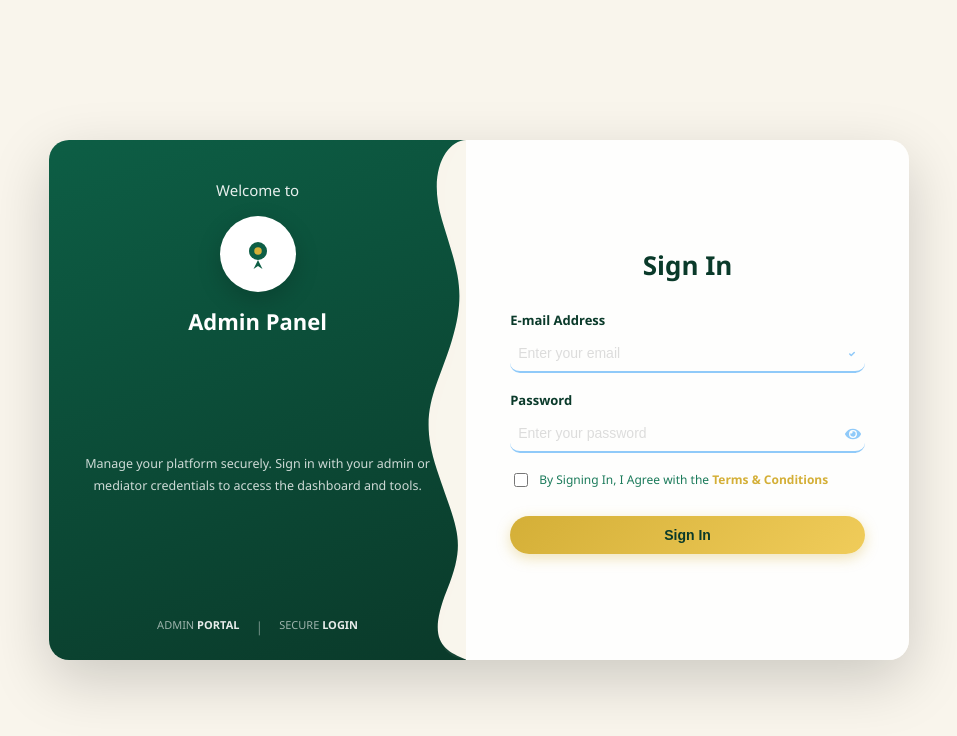
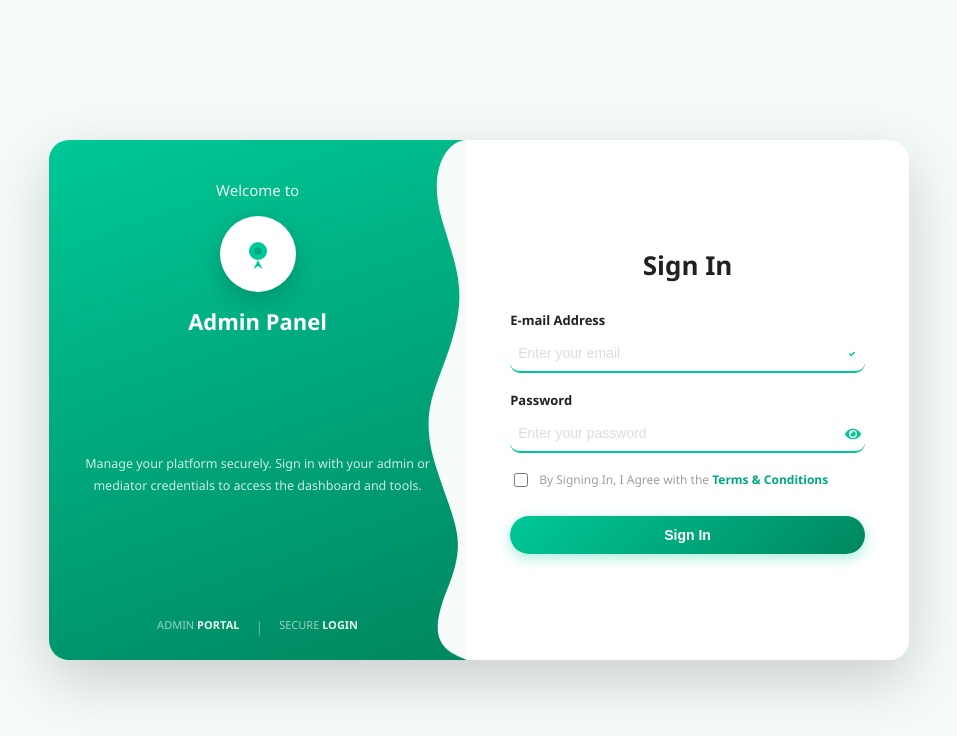
Before and after one commit to REJYKARINGA/matrimony_admin, a React (Vite) app: page / in a window 1280 px wide. Shown: the top 736 px of the page, without its empty margins (161-1118 px from the left). Built offline with nearby package versions, Linux system fonts and the light colour scheme.

Commit message:
Theme Updated

```diff
--- a/index.html
+++ b/index.html
@@ -4,7 +4,8 @@
     <meta charset="UTF-8" />
     <link rel="icon" type="image/svg+xml" href="/vite.svg" />
     <meta name="viewport" content="width=device-width, initial-scale=1.0" />
-    <title>matrimony_admin</title>
+    <meta name="theme-color" content="#00C897" />
+    <title>Matrimony Admin Panel</title>
   </head>
   <body>
     <div id="root"></div>
--- a/src/index.css
+++ b/src/index.css
@@ -1,44 +1,45 @@
 :root {
-  --primary: #0D5E45;
-  --primary-rgb: 13, 94, 69;
-  --primary-dark: #0A3A2A;
-  --secondary: #D4AF37;
-  --secondary-rgb: 212, 175, 55;
-  --bg: #F9F5EC;
-  --text: #0A3A2A;
-  --text-secondary: #1A7A5A;
-  --icon-muted: #2A9970;
-  --card-bg: rgba(255, 255, 255, 0.9);
+  --primary: #00C897;
+  --primary-rgb: 0, 200, 151;
+  --primary-dark: #00875F;
+  --primary-deep: #00A87D;
+  --secondary: #00A87D;
+  --secondary-rgb: 0, 168, 125;
+  --bg: #F5FBF9;
+  --text: #212121;
+  --text-secondary: #9E9E9E;
+  --icon-muted: #00875F;
+  --card-bg: #FFFFFF;
   --sidebar-bg: #FFFFFF;
-  --header-bg: rgba(255, 255, 255, 0.9);
-  --border-color: rgba(184, 148, 31, 0.2);
+  --header-bg: rgba(255, 255, 255, 0.95);
+  --border-color: #E0E0E0;
   --input-bg: #FFFFFF;
-  --input-border: #D4AF37;
-  --hover-bg: #C8EAD8;
+  --input-border: #D4F5EB;
+  --hover-bg: #E8FBF5;
   --shadow-sm: 0 1px 2px 0 rgba(0, 0, 0, 0.05);
   --shadow-md: 0 4px 6px -1px var(--shadow-color), 0 2px 4px -2px var(--shadow-color);
   --shadow-lg: 0 10px 15px -3px var(--shadow-color), 0 4px 6px -4px var(--shadow-color);
   --shadow-xl: 0 20px 25px -5px var(--shadow-color), 0 8px 10px -6px var(--shadow-color);
-  --shadow-color: rgba(13, 94, 69, 0.12);
-  --error: #dc3545;
-  --error-bg: #fff0f0;
-  --error-border: #ffcccc;
-  --error-text: #cc3333;
-  --success: #10B981;
-  --success-rgb: 16, 185, 129;
+  --shadow-color: rgba(0, 200, 151, 0.1);
+  --error: #EF4444;
+  --error-bg: #FEE2E2;
+  --error-border: #FCA5A5;
+  --error-text: #B91C1C;
+  --success: #00C897;
+  --success-rgb: 0, 200, 151;
 }
 
 [data-theme='dark'] {
-  --bg: #0A3A2A;
-  --text: #F5E6A3;
-  --text-secondary: #D4AF37;
-  --card-bg: rgba(28, 28, 28, 0.8);
-  --sidebar-bg: #1C1C1C;
-  --header-bg: rgba(28, 28, 28, 0.9);
-  --border-color: rgba(212, 175, 55, 0.3);
-  --input-bg: #1C1C1C;
-  --input-border: #B8941F;
-  --hover-bg: #1A7A5A;
+  --bg: #0F172A;
+  --text: #F8FAFC;
+  --text-secondary: #94A3B8;
+  --card-bg: #1E293B;
+  --sidebar-bg: #1E293B;
+  --header-bg: rgba(30, 41, 59, 0.95);
+  --border-color: #334155;
+  --input-bg: #1E293B;
+  --input-border: #334155;
+  --hover-bg: #334155;
   --shadow-color: rgba(0, 0, 0, 0.4);
 }
 
--- a/src/pages/Dashboard.jsx
+++ b/src/pages/Dashboard.jsx
@@ -22,20 +22,20 @@ import { CONFIG } from '../config';
 const API_URL = CONFIG.API_URL;
 
 const COLORS = {
-    primary: '#0D5E45',
-    secondary: '#D4AF37',
-    success: '#10B981',
+    primary: '#00C897',
+    secondary: '#00A87D',
+    success: '#00C897',
     warning: '#F59E0B',
     danger: '#EF4444',
-    info: '#2A9970',
-    chart1: '#0D5E45',
-    chart2: '#D4AF37',
-    chart3: '#1A7A5A',
-    chart4: '#B8941F',
-    chart5: '#EF4444',
-    chart6: '#10B981',
+    info: '#00875F',
+    chart1: '#00C897',
+    chart2: '#00A87D',
+    chart3: '#00875F',
+    chart4: '#D4F5EB',
+    chart5: '#E8FBF5',
+    chart6: '#212121',
     female: '#ec4899',
-    male: '#0D5E45'
+    male: '#00C897'
 };
 
 const containerVariants = {
--- a/src/pages/Login.jsx
+++ b/src/pages/Login.jsx
@@ -149,16 +149,16 @@ export default function Login() {
                     padding: 11px 0;
                     font-size: 14px;
                     font-weight: 600;
-                    color: var(--primary-dark);
-                    background: linear-gradient(135deg, var(--secondary) 0%, #F0CC5A 100%);
+                    color: white;
+                    background: linear-gradient(135deg, var(--primary) 0%, var(--primary-dark) 100%);
                     border: none;
                     border-radius: 25px;
                     cursor: pointer;
-                    box-shadow: 0 4px 14px rgba(212, 175, 55, 0.35);
+                    box-shadow: 0 4px 14px rgba(0, 200, 151, 0.35);
                     transition: box-shadow 0.25s;
                 }
                 .btn-signin:disabled { background: var(--input-border); opacity: 0.7; cursor: not-allowed; }
-                .btn-signin:hover:not(:disabled) { box-shadow: 0 6px 20px rgba(212, 175, 55, 0.5); }
+                .btn-signin:hover:not(:disabled) { box-shadow: 0 6px 20px rgba(0, 200, 151, 0.5); }
 
                 .btn-signup {
                     flex: 1;
@@ -309,10 +309,10 @@ export default function Login() {
                                         }}
                                         placeholder="Enter your email"
                                         className="login-input"
-                                        style={{ borderBottomColor: formErrors.email ? '#dc3545' : '#90caf9' }}
+                                        style={{ borderBottomColor: formErrors.email ? '#dc3545' : 'var(--primary)' }}
                                     />
                                     <svg style={{ position: 'absolute', right: 4, top: '50%', transform: 'translateY(-50%)' }} width="18" height="18" viewBox="0 0 24 24" fill="none">
-                                        <path d="M9 12l2 2 4-4" stroke={formErrors.email ? '#dc3545' : '#90caf9'} strokeWidth="2" strokeLinecap="round" strokeLinejoin="round" />
+                                        <path d="M9 12l2 2 4-4" stroke={formErrors.email ? '#dc3545' : 'var(--primary)'} strokeWidth="2" strokeLinecap="round" strokeLinejoin="round" />
                                     </svg>
                                 </div>
                                 {formErrors.email && <div style={{ color: '#dc3545', fontSize: '11px', marginTop: '4px', fontWeight: '500' }}>{formErrors.email}</div>}
@@ -332,7 +332,7 @@ export default function Login() {
                                         }}
                                         placeholder="Enter your password"
                                         className="login-input"
-                                        style={{ borderBottomColor: formErrors.password ? '#dc3545' : '#90caf9' }}
+                                        style={{ borderBottomColor: formErrors.password ? '#dc3545' : 'var(--primary)' }}
                                     />
                                     <div
                                         onClick={() => setShowPassword(!showPassword)}
@@ -342,7 +342,7 @@ export default function Login() {
                                             top: '50%',
                                             transform: 'translateY(-50%)',
                                             cursor: 'pointer',
-                                            color: formErrors.password ? '#dc3545' : '#90caf9',
+                                            color: formErrors.password ? '#dc3545' : 'var(--primary)',
                                             display: 'flex',
                                             alignItems: 'center'
                                         }}
--- a/src/pages/MediatorDashboard.jsx
+++ b/src/pages/MediatorDashboard.jsx
@@ -281,8 +281,8 @@ export default function MediatorDashboard() {
     const getStatusColor = (status) => {
         const colors = {
             pending: '#F59E0B',
-            verified: '#10B981',
-            paid: '#0D5E45',
+            verified: '#00C897',
+            paid: '#00A87D',
             rejected: '#EF4444'
         };
         return colors[status] || '#999';
@@ -697,10 +697,10 @@ export default function MediatorDashboard() {
 
                                 {/* Total Earnings */}
                                 <div style={{
-                                    background: 'linear-gradient(135deg, var(--secondary) 0%, #F0CC5A 100%)',
+                                    background: 'linear-gradient(135deg, var(--primary-dark) 0%, var(--primary-deep) 100%)',
                                     borderRadius: '14px',
                                     padding: '1.75rem',
-                                    color: 'var(--primary-dark)',
+                                    color: 'white',
                                     position: 'relative',
                                     overflow: 'hidden'
                                 }}>
```
